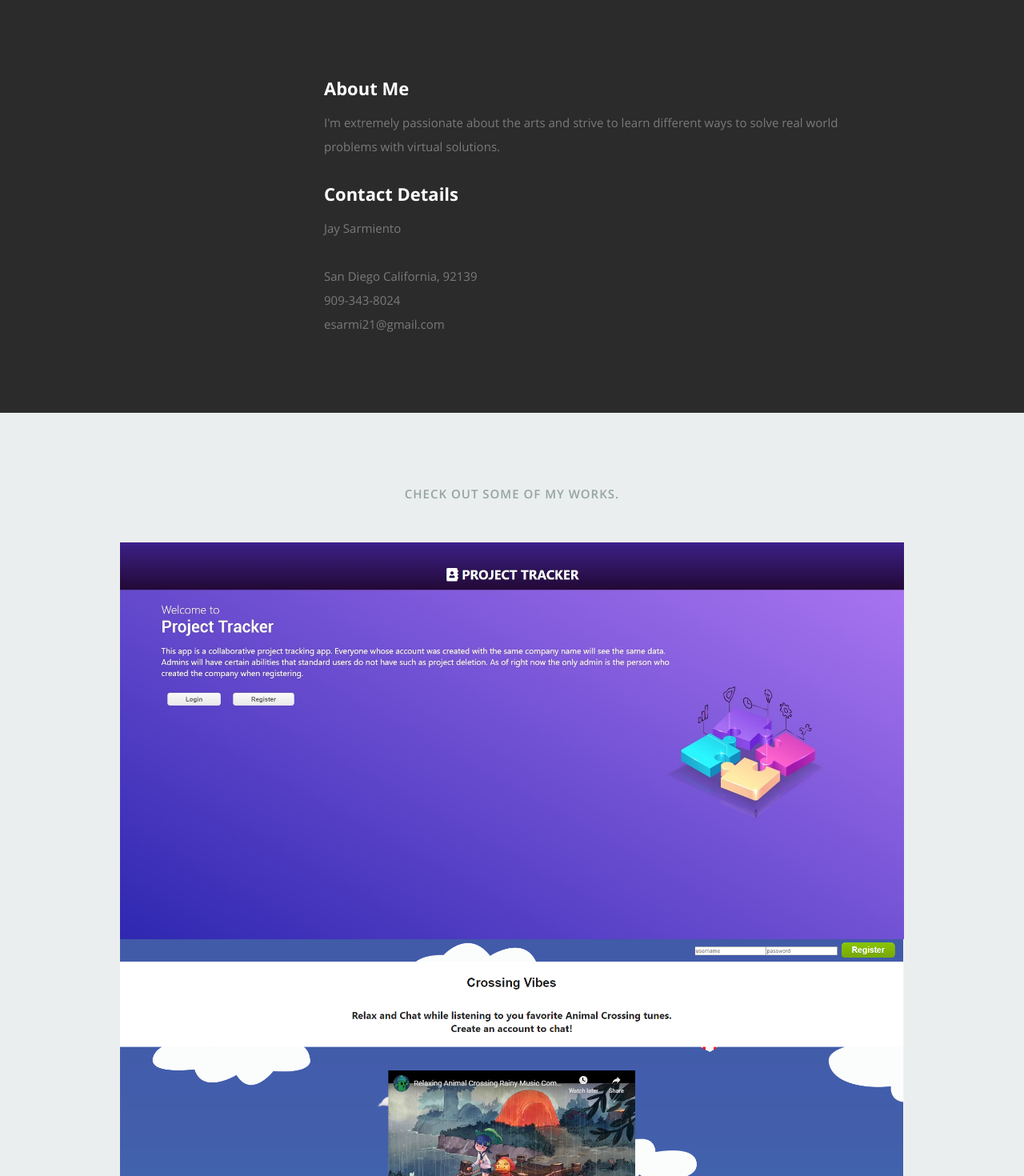
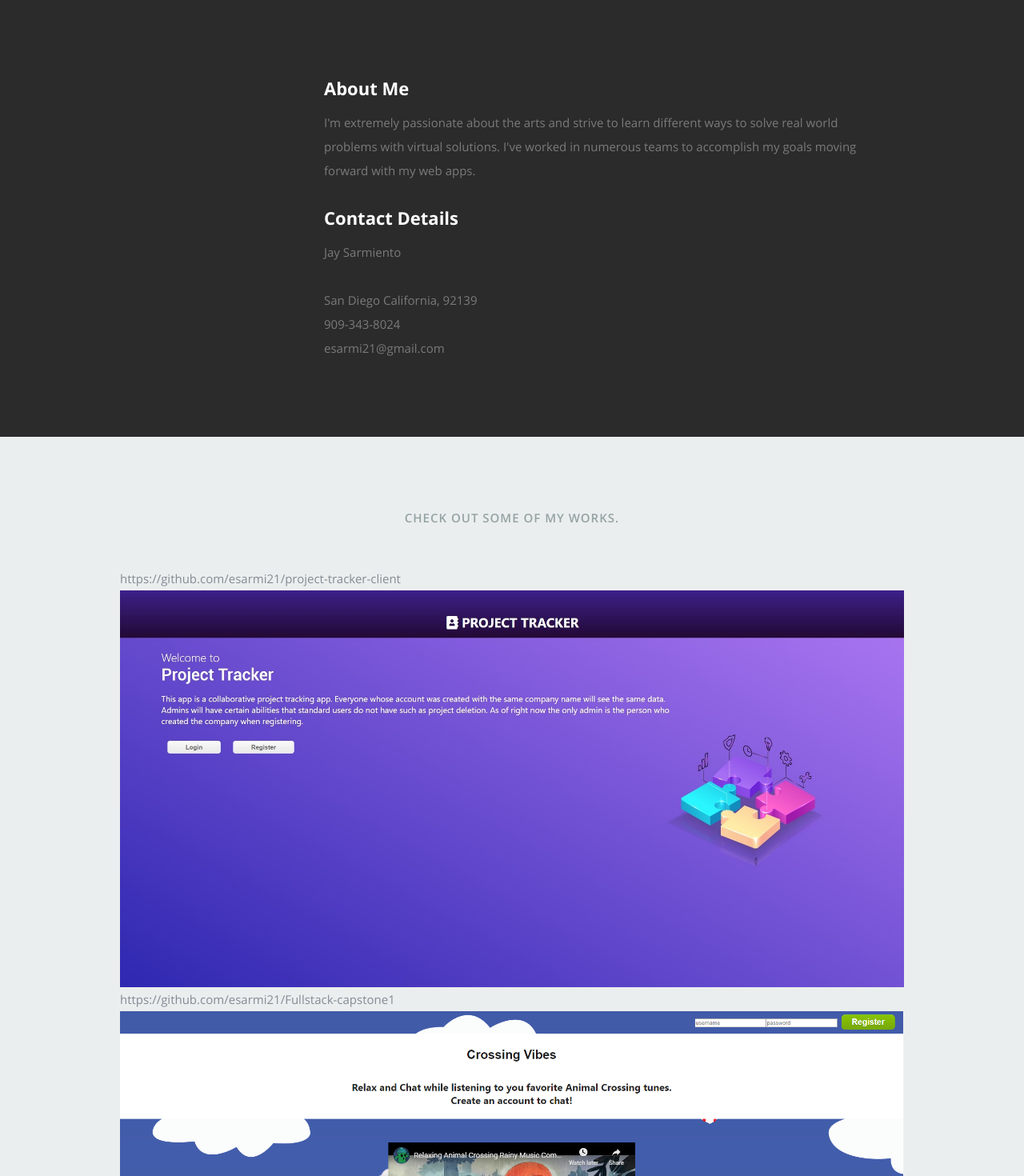
Before and after one commit to esarmi21/portfolioNew, a React (Create React App) app: page / in a window 1280 px wide. Shown: the part 800-2270 px from the top of the page at 80% size. Built offline with nearby package versions, Linux system fonts and the light colour scheme.

Commit message:
cleaned up comments

```diff
--- a/public/css/media-queries.css
+++ b/public/css/media-queries.css
@@ -1,9 +1,4 @@
 /* ==================================================================
-
-*   Ceevee Media Queries
-*   url: styleshout.com
-*   03-18-2014
-
 /* ================================================================== */
 
 
--- a/public/resumeData.json
+++ b/public/resumeData.json
@@ -4,7 +4,7 @@
     "occupation":"Creative Coordinator",
     "description":"I am a junior web designer and game developer",
     "image":"profilepic.jpg",
-    "bio":"I'm extremely passionate about the arts and strive to learn different ways to solve real world problems with virtual solutions.",
+    "bio":"I'm extremely passionate about the arts and strive to learn different ways to solve real world problems with virtual solutions. I've worked in numerous teams to accomplish my goals moving forward with my web apps.",
     "contactmessage":"Please feel free to contact me.",
     "email": "esarmi21@gmail.com",
     "phone": "909-343-8024",
@@ -42,19 +42,22 @@
         "title":"Project-Tracker",
         "category":"Tracks projects and tasks where users can assign priority and status.",
         "image":"Project-Tracker.jpg",
-        "url":"https://project-tracker.now.sh/"
+        "url":"https://project-tracker.now.sh/",
+        "github":"https://github.com/esarmi21/project-tracker-client"
       },
       {
         "title":"AC Vibes",
         "category":"A user chat experience while being able to listen to animal crossing music",
         "image":"Animal-crossing.png",
-        "url":"https://animalcrossing-chat-app.esarmi21.now.sh/"
+        "url":"https://animalcrossing-chat-app.esarmi21.now.sh/",
+        "github":"https://github.com/esarmi21/Fullstack-capstone1"
       },
       {
         "title":"Brewery Shuffle",
         "category":"Web app I built with a classmate that shuffles through breweries in your area promoting trying out new places.",
         "image":"Brewery-shuffle.jpg",
-        "url":"https://zzboncak.github.io/Brewery-Shuffle/"
+        "url":"https://zzboncak.github.io/Brewery-Shuffle/",
+        "github":"https://github.com/esarmi21/Brewery-Shuffle"
       },
       {
         "title":"Jojo's Bizzare Adventure Quiz",
--- a/src/Components/Portfolio.js
+++ b/src/Components/Portfolio.js
@@ -7,6 +7,7 @@ class Portfolio extends Component {
       var projects = this.props.data.projects.map(function(projects){
         var projectImage = 'images/portfolio/'+projects.image;
         return <div key={projects.title} className="columns portfolio-item">
+          <div>{projects.github}</div>
            <div className="item-wrap">
             <a href={projects.url} title={projects.title}>
                <img alt={projects.title} src={projectImage} />
```
Also changed, not shown: public/css/default.css (+3 -27 lines), public/css/layout.css (+1 -89 lines).
